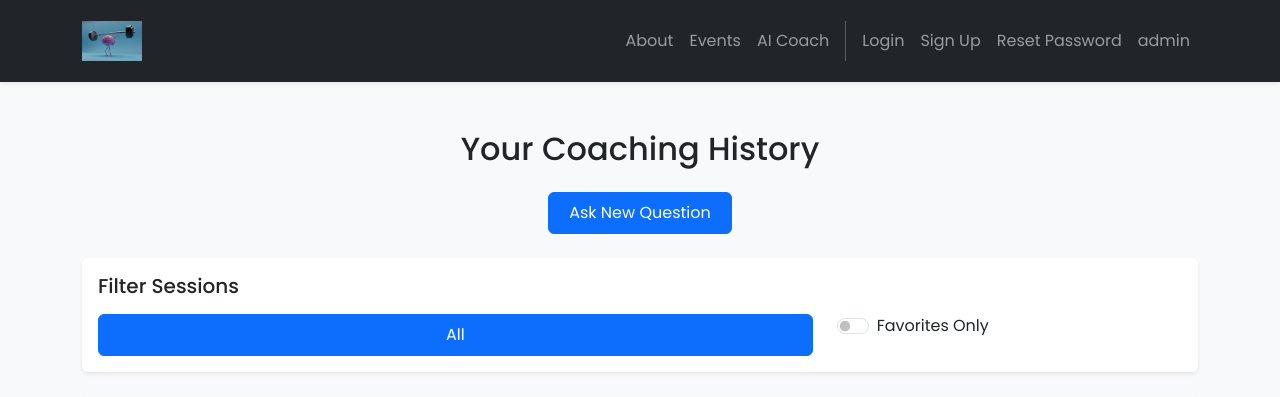
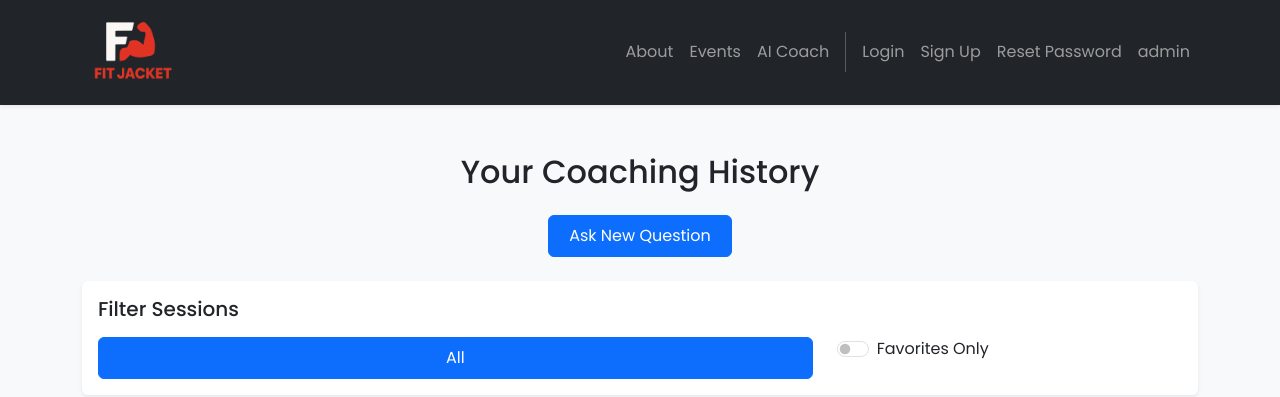
Before and after one commit to shailenamin/FitJacket, a Django app: template ai_coach/templates/ai_coach/history.html in a window 1280 px wide. Shown: the top 397 px of the page. Run offline with Django 3.2, Linux system fonts and the light colour scheme; the template is opened without the code that fills it: values that come from a table or form of the project are taken from there, others are empty; some libraries are stand-ins or nearby versions.

Commit message:
Worked on AI feature, changed logo, adjusted heading

```diff
--- a/FitJacket/static/css/style.css
+++ b/FitJacket/static/css/style.css
@@ -10,13 +10,30 @@ body {
   flex: 1;
 }
 
+/* Navbar tweaks */
 .navbar {
   box-shadow: 0 2px 4px rgba(0,0,0,0.1);
+  min-height: 60px;
+  align-items: center;
+}
+nav.navbar {
+  padding-top: 0.15rem;
+  padding-bottom: 0.15rem;
+}
+
+.navbar-brand {
+  position: relative;
+  overflow: visible;
+  padding-top: 0;
+  padding-bottom: 0;
 }
 
 .navbar-brand img {
+  height: 100px !important;     /* ← whatever height you’d like */
+  width: auto !important;       /* keep its aspect ratio */
   transition: transform 0.2s;
 }
+
 
 .navbar-brand img:hover {
   transform: scale(1.05);
--- a/FitJacket/templates/base.html
+++ b/FitJacket/templates/base.html
@@ -35,10 +35,10 @@
     {% endif %}
 
     <!-- Header -->
-    <nav class="p-3 navbar navbar-dark bg-dark navbar-expand-lg sticky-top shadow-sm">
+    <nav class="navbar navbar-dark bg-dark navbar-expand-lg sticky-top shadow-sm py-2m">
       <div class="container">
         <a class="navbar-brand" href="{% url 'home.index' %}">
-          <img src="{% static 'img/logo.png' %}" alt="logo" height="40" />
+          <img src="{% static 'img/fitjacketlogo.png' %}" style="height:100px; width:auto;" alt="logo" />
         </a>
         <button class="navbar-toggler" type="button" data-bs-toggle="collapse" data-bs-target="#navbarNavAltMarkup"
           aria-controls="navbarNavAltMarkup" aria-expanded="false" aria-label="Toggle navigation">
--- a/ai_coach/views.py
+++ b/ai_coach/views.py
@@ -12,7 +12,7 @@ load_dotenv()
 @login_required
 def coach_home(request):
     form = CoachingForm()
-    recent_sessions = CoachingSession.objects.filter(user=request.user).order_by('-created_at')[:3]
+    recent_sessions = CoachingSession.objects.filter(user=request.user).order_by('-created_at')[:5]
 
     return render(request, 'ai_coach/home.html', {
         'form': form,
```
Also changed, not shown: FitJacket/static/img/fitjacketlogo.png (added), ai_coach/migrations/0001_initial.py, ai_coach/migrations/__init__.py (added), db.sqlite3, 4 other files. Lines whose indentation alone changed are shown as unchanged.
